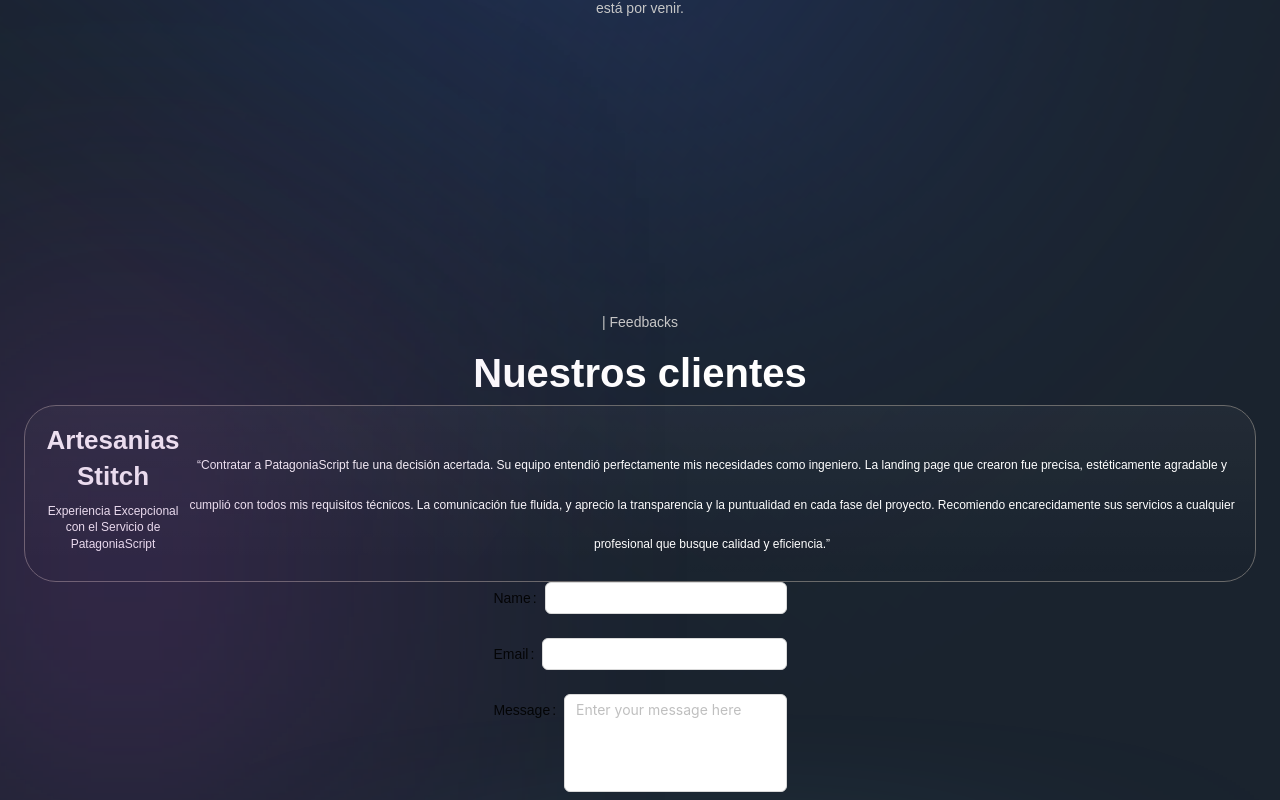
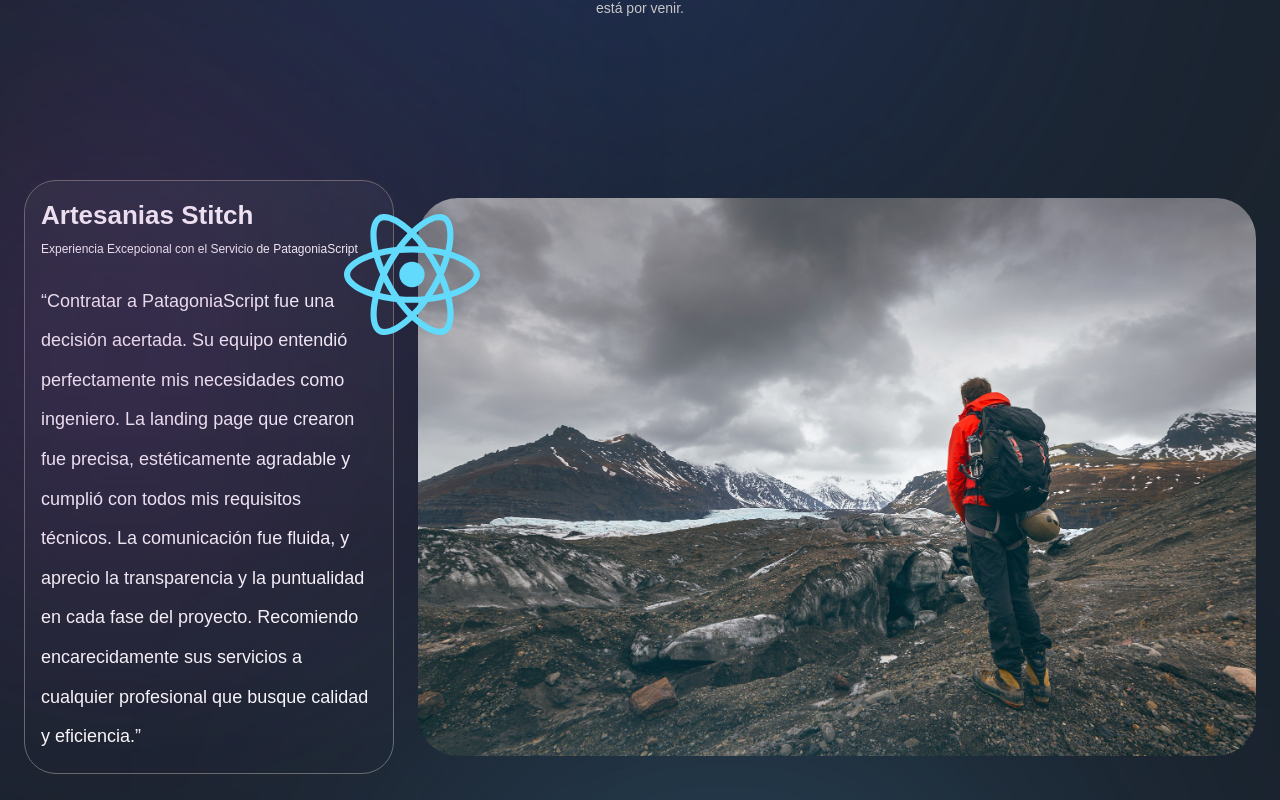
Before and after one commit to leanmaga/patagoniascript, a Next.js app: page / in a window 1280 px wide. Shown: the part 6360-7160 px from the top of the page. Built offline with nearby package versions, Linux system fonts and the light colour scheme.

Commit message:
mejorar seccion feedback

```diff
--- a/sections/Feedback.jsx
+++ b/sections/Feedback.jsx
@@ -5,36 +5,20 @@ import { motion } from 'framer-motion';
 import styles from '../styles';
 import { fadeIn, staggerContainer, zoomIn } from '../utils/motion';
 
-import { NewFeatures, TitleText, TypingText } from '../components';
-
-import { ContactForm } from '../components';
-
 const Feedback = () => (
-  <section className={`${styles.paddings} relative z-10`}>
-
+  <section className={`${styles.paddings}`}>
     <motion.div
       variants={staggerContainer}
       initial="hidden"
       whileInView="show"
       viewport={{ once: false, amount: 0.25 }}
-      className={`${styles.innerWidth} min-h-[100vh] flex flex-row gap-8 justify-center content-center flex-wrap`}
+      className={`${styles.innerWidth} mx-auto w-full flex flex-row xs:flex-col gap-6`}
     >
       <motion.div
         variants={fadeIn('right', 'tween', 0.2, 1)}
-          className="flex flex-col justify-center items-center text-center content-center flex-wrap"
-        >
-          <TypingText title="| Feedbacks" />
-
-          <TitleText title={<>Nuestros clientes</>} />
-
-          <div>
-
-            <motion.div
-              variants={fadeIn('right', 'tween', 0.2, 1)}
-              className="flex-[0.5] lg:max-w-[370px] flex gradient-05 sm:p-8 p-4 rounded-[32px] border-[1px] border-[#6A6A6A] relative"
+        className="flex-[0.5] max-w-[370px] justify-center flex-col gradient-05 sm:p-8 p-4 rounded-[32px] border-[1px] border-[#6A6A6A] relative"
       >
         <div className="feedback-gradient" />
-
         <div>
           <h4 className="font-bold sm:text-[32px] text-[26px] sm:leading-[40.32px] leading-[36.32px] text-white">
               Artesanias Stitch
@@ -44,9 +28,13 @@ const Feedback = () => (
           </p>
         </div>
 
-              <p className="mt-[24px] font-normal sm:text-[18px] text-[12px] sm:leading-[45.6px] leading-[39.6px] text-white">
-              “Contratar a PatagoniaScript fue una decisión acertada. Su equipo entendió perfectamente mis necesidades como ingeniero. La landing page que crearon fue precisa, estéticamente agradable y cumplió con todos mis requisitos técnicos. La comunicación fue fluida, y aprecio la transparencia y la puntualidad en cada fase del proyecto. Recomiendo encarecidamente sus servicios a cualquier profesional que busque calidad y eficiencia.”
+        <p className="mt-[24px] font-normal sm:text-[24px] text-[18px] sm:leading-[45.6px] leading-[39.6px] text-white">
+                “Contratar a PatagoniaScript fue una decisión acertada. Su equipo entendió perfectamente mis necesidades como ingeniero.
+                La landing page que crearon fue precisa, estéticamente agradable y cumplió con todos mis requisitos técnicos.
+                La comunicación fue fluida, y aprecio la transparencia y la puntualidad en cada fase del proyecto. Recomiendo
+                encarecidamente sus servicios a cualquier profesional que busque calidad y eficiencia.”
         </p>
+      </motion.div>
 
       <motion.div
         variants={fadeIn('left', 'tween', 0.2, 1)}
@@ -55,33 +43,20 @@ const Feedback = () => (
         <img
           src="/cumbre02.jpg"
           alt="planet-09"
-                className="max-w-[500px] w-full h-auto object-cover rounded-[40px]"
+          className="max-h-[610px] h-auto min-h-[210px] object-cover rounded-[40px]"
         />
 
         <motion.div
           variants={zoomIn(0.4, 1)}
-                className="lg:block hidden absolute -left-[10%] top-[3%]"
+          className="absolute -left-[10%] top-[3%] z-11"
         >
           <img
             src="/react-2.svg"
-                  alt="stamp"
+            alt="stamp react"
             className="w-[155px] h-[155px] object-contain"
           />
         </motion.div>
       </motion.div>
-
-
-            </motion.div>
-
-
-          </div>
-
-          <ContactForm/>
-
-
-        </motion.div>
-
-
     </motion.div>
   </section>
 );
```
Lines whose indentation alone changed are shown as unchanged.
